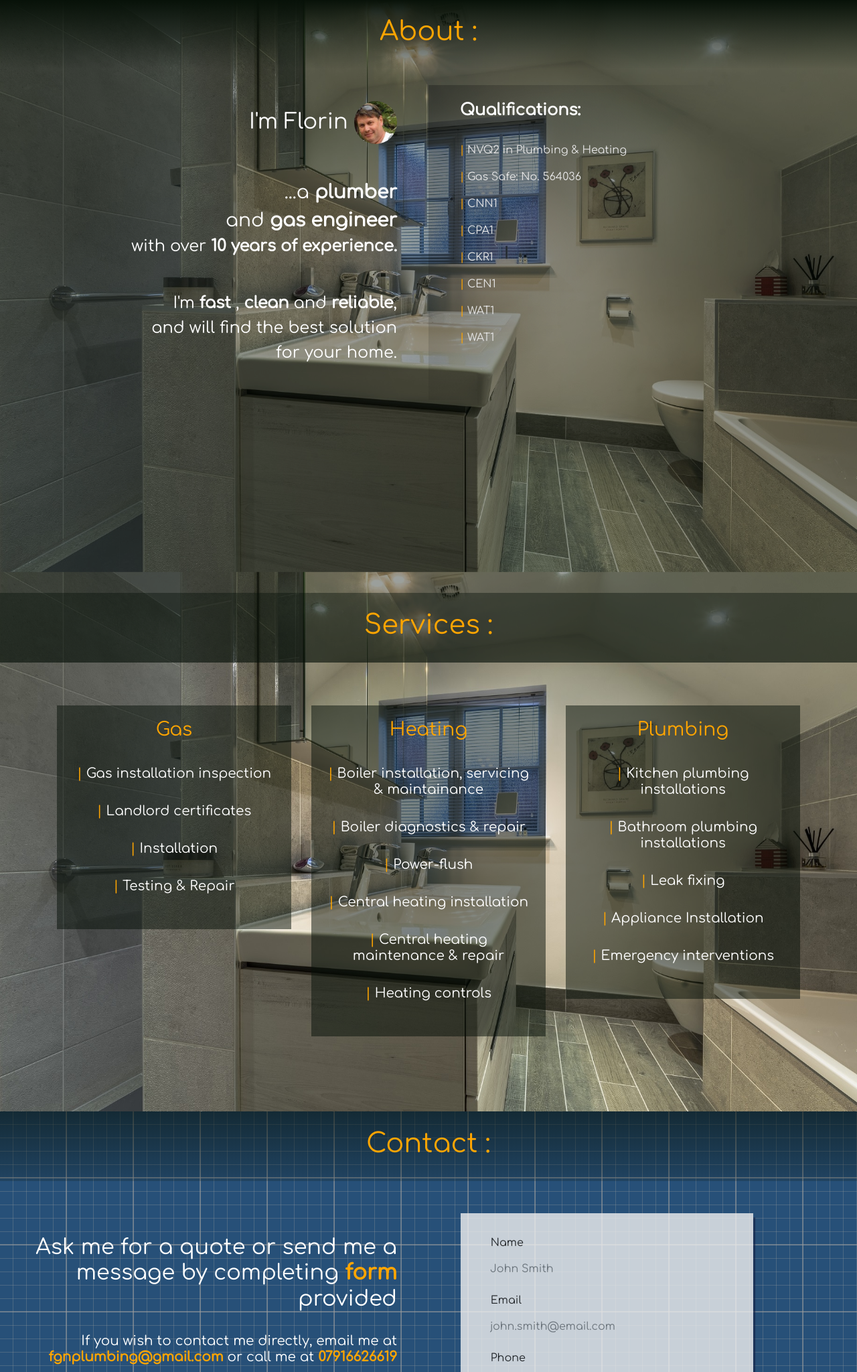
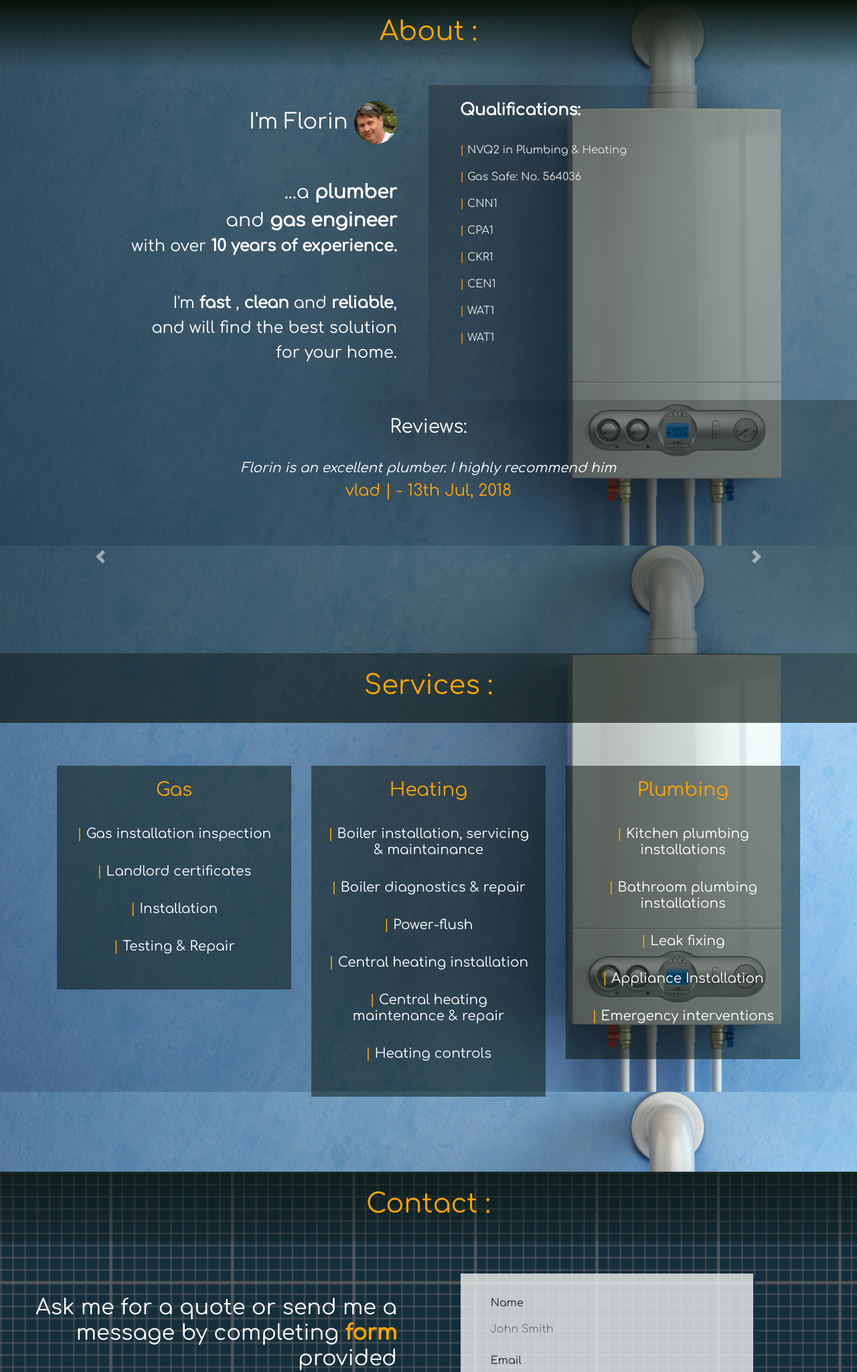
Before and after one commit to VLaD0S/WebPlumbing, a Django app: page / in a window 1280 px wide. Shown: the part 721-2769 px from the top of the page at 67% size. Run offline with Django 3.2, Linux system fonts and the light colour scheme; data comes from the database, SQL or seed files in the repository; data that the repository does not hold is empty; parts of the project's set-up code (start-up, migrations or seed data) failed here and were passed over; some libraries are stand-ins or nearby versions.

Commit message:
bug fix at the reviews view

```diff
--- a/WebPlumbing/settings.py
+++ b/WebPlumbing/settings.py
@@ -91,8 +91,8 @@ DATABASES = {
         'NAME': os.path.join(BASE_DIR, 'db.sqlite3'),
     }
 }
+
 """
-
 DATABASES = {
     'default': {
         'ENGINE': 'django.db.backends.postgresql',
--- a/plumbing/templates/_homefile.html
+++ b/plumbing/templates/_homefile.html
@@ -10,7 +10,7 @@
     }
 </style>
 <div data-spy="scroll" data-target="#navbar" data-offset="0">
-<div style="background-image:url({% static "images/bathroom.jpg" %}); background-size:cover; background-attachment: fixed; background-position: center">
+<div style="background-image:url({% static "images/boiler.jpg" %}); background-size:cover; background-attachment: fixed; background-position: center">
     <div name="aboutblock" style="background: rgba(7, 17, 8, 0.4)">
 
         <div class="text-center" style="background: linear-gradient(rgba(7, 17, 8, 1), rgba(7, 17, 8, 0.0))">
@@ -21,27 +21,10 @@
         <br>
         <div class="container">
             {% include "_about.html" %}
-        </div>
 
 
-        <div class=container" name="reviewblock" style="background:transparent; margin-left:4em; margin-right:4em; padding-left:4em;padding-right:4em;)">
-
-                <div id="demo" class="carousel slide" data-ride="carousel" style="backgound-color:transparent;height:18em;">
-                    <div class="carousel-inner">
-                        <div class="carousel-item active">
-                        </div>
-                        {% for rev in reviews %}
-
-                        <div class="carousel-item" style="text-align:center">
-                            <h5 class="overtheflow" style="color:white; overflow:hidden;"><i>"{{ rev.description }}"</i></h5>
-                            <h4 class="overtheflow" style="color:orange; overflow:hidden">{{rev.author}}<span style="color: orange"> | </span>{{rev.date}}</h4>
-                        </div>
-
-
-                        {% endfor %}
-                    </div>
-                </div>
         </div>
+            {% include "reviews.html" %}
 
         <div name="serviceblock" style="background:rgba(7, 17, 8, 0.4)">
             <br>
@@ -58,8 +41,8 @@
     </div>
 
 
-<div  class="graph-paper">
-    <div style="background-color:rgba(10, 10, 10, 0.4);">
+<div style="background-image:url({% static "images/graph-paper.jpeg" %}); background-size:cover">
+    <div style="background-color:rgba(0, 0, 0, 0.6);">
         <div name="contactblock" class="text-center" style="background: linear-gradient(rgba(7, 17, 8, 0.6), rgba(7, 17, 8, 0.2))">
             <br>
             <h1 style="color:orange">Contact :</h1>
--- a/plumbing/templates/gallery.html
+++ b/plumbing/templates/gallery.html
@@ -37,7 +37,7 @@
     }
 }
 </style>
-<div class="graph-paper">
+<div style="background-image:url({% static "images/brick_wall.jpg" %}); background-size:cover; background-attachment: fixed; background-position: center">
     <div style="background:rgba(7, 17, 8, 0.4)">
         <div style="background:rgba(7, 17, 8, 0.4)">
             <br>
--- a/plumbing/templates/home.html
+++ b/plumbing/templates/home.html
@@ -7,20 +7,7 @@
     .space {
         height:6em;
     }
-    .graph-paper {
-        background-color: rgb(59, 127, 192, 1.0);
 
-        background-image: -webkit-linear-gradient(rgb(255,255,255,0.5) 2px, transparent 2px), -webkit-linear-gradient(90deg, rgb(255,255,255,0.5) 2px, transparent 2px), -webkit-linear-gradient(rgba(255,255,255,.3) 1px, transparent 1px), -webkit-linear-gradient(90deg, rgba(255,255,255,.3) 1px, transparent 1px);
-        background-image: -moz-linear-gradient(rgb(255,255,255,0.5) 2px, transparent 2px), -moz-linear-gradient(90deg, rgb(255,255,255,0.5) 2px, transparent 2px), -moz-linear-gradient(rgba(255,255,255,.3) 1px, transparent 1px), -moz-linear-gradient(90deg, rgba(255,255,255,.3) 1px, transparent 1px);
-        background-image: -o-linear-gradient(rgb(255,255,255,0.5) 2px, transparent 2px), -o-linear-gradient(90deg, rgb(255,255,255,0.5) 2px, transparent 2px), -o-linear-gradient(rgba(255,255,255,.3) 1px, transparent 1px), -o-linear-gradient(90deg, rgba(255,255,255,.3) 1px, transparent 1px);
-        background-image: -ms-linear-gradient(rgb(255,255,255,0.5) 2px, transparent 2px), -ms-linear-gradient(90deg, rgb(255,255,255,0.5) 2px, transparent 2px), -ms-linear-gradient(rgba(255,255,255,.3) 1px, transparent 1px), -ms-linear-gradient(90deg, rgba(255,255,255,.3) 1px, transparent 1px);
-        background-image: linear-gradient(rgb(255,255,255,0.5) 2px, transparent 2px), linear-gradient(90deg, rgb(255,255,255,0.5) 2px, transparent 2px), linear-gradient(rgba(255,255,255,.3) 1px, transparent 1px), linear-gradient(90deg, rgba(255,255,255,.3) 1px, transparent 1px);
-
-        -webkit-background-size: 100px 100px, 100px 100px, 20px 20px, 20px 20px;
-        -moz-background-size: 100px 100px, 100px 100px, 20px 20px, 20px 20px;
-        background-size: 150x 150px, 150px 150px, 30px 30px, 30px 30px;
-        background-position: -2px -2px, -2px -2px, -1px -1px, -1px -1px;
-    }
 
   .stuck {
         position: fixed;
@@ -45,7 +32,7 @@
   }
 
   .navline {
-        padding-bottom:1em;
+        color:orange;
   }
 
   .about {
@@ -54,6 +41,9 @@
 
   .qualifications {
         text-align: left;
+  }
+  .reviews {
+     margin-left:4em; margin-right:4em; padding-left:4em;padding-right:4em
   }
 
   @media screen and ( max-width: 850px ) {
@@ -69,6 +59,12 @@
 
         .qualifications {
             text-align: center;
+        }
+
+        .reviews {
+            margin:0px;
+            padding-left:10px;
+            padding-right:10px;
         }
 
   }
--- a/plumbing/templates/qualifications.html
+++ b/plumbing/templates/qualifications.html
@@ -40,7 +40,8 @@
 
 <script type="text/javascript">
 
-    var demo = document.getElementById('demo')
+    var demo = document.getElementById('demo');
+
     document.addEventListener("DOMContentLoaded", function() {
         var request = new XMLHttpRequest();
         request.open('GET','http://127.0.0.1:8000/qualifications');
--- a/plumbing/templates/reviews.html
+++ b/plumbing/templates/reviews.html
@@ -1,10 +1,69 @@
 
-<div class="text-center">
-    <div class="text-center" style="font-size: 1em; background-color: rgba(255,255,255,0.5);">
-        <div style="padding: 1em;">
-            <br />
-                <h1>Reviews</h1>
-            <br />
-        </div>
-    </div>
+{% load staticfiles %}
+<div style="background: linear-gradient(225deg, rgb(10,10,10,0.3), rgb(10,10,10,0.0), rgb(10,10,10,0.0))">
+<br>
+<h3 style="text-align:center;color:white"> Reviews: </h3>
+<br>
+<div id="reviews" class="carousel slide reviews" data-ride="carousel" style="height:18em;background:transparent">
+   <div class="carousel-inner" id="review-block">
+       <div class="carousel-item active" style="text-align:center; color:white">
+            <h5 class="overtheflow" style="color:white; overflow:hidden;">
+                <i>Florin is an excellent plumber. I highly recommend him</i>
+            </h5>
+            <h4 class="overtheflow" style="color:orange; overflow:hidden">
+                vlad<span style="color: orange"> | </span> - 13th Jul, 2018
+            </h4>
+       </div>
+
+   </div>
+   <a class="carousel-control-prev" href="#reviews" role="button" data-slide="prev">
+    <span class="carousel-control-prev-icon" aria-hidden="true"></span>
+    <span class="sr-only">Previous</span>
+   </a>
+   <a class="carousel-control-next" href="#reviews" role="button" data-slide="next">
+    <span class="carousel-control-next-icon" aria-hidden="true"></span>
+    <span class="sr-only">Next</span>
+   </a>
 </div>
+
+</div>
+<script type="text/javascript">
+
+    var reviews = document.getElementById('review-block')
+    document.addEventListener("DOMContentLoaded", function() {
+        var request = new XMLHttpRequest();
+        request.open('GET','http://127.0.0.1:8000/reviews');
+        request.onload = function() {
+            var data  = JSON.parse(request.responseText);
+            console.log(data);
+            renderReview(data);
+        };
+        request.send();
+    });
+
+
+    function renderReview(data) {
+
+    var htmlstring = "";
+         for(var i=0; i<data.length; i++) {
+            htmlstring += "<div class=\"carousel-item\" style=\"text-align:center\">";
+            htmlstring += "<h5 class=\"overtheflow\" style=\"color:white; overflow:hidden;\"><i>\"";
+
+            htmlstring += data[i].description;
+            htmlstring += "\"</i></h5>";
+            htmlstring += "<h4 class=\"overtheflow\" style=\"color:orange; overflow:hidden\">";
+
+            htmlstring += data[i].author;
+            htmlstring += "<span style=\"color: orange\"> | </span>";
+
+            htmlstring += data[i].date;
+            htmlstring += "</h4></div>";
+
+
+        }
+
+        reviews.insertAdjacentHTML('beforeend', htmlstring);
+    }
+
+
+</script>
--- a/plumbing/urls.py
+++ b/plumbing/urls.py
@@ -1,5 +1,5 @@
 from django.conf.urls import url
-from plumbing.views import HomeView, QualificationView, ServicesView, ContactSave, GalleryView
+from plumbing.views import HomeView, QualificationView, ServicesView, ContactSave, GalleryView, ReviewView
 from django.conf.urls.static import static
 from django.conf import settings
 
@@ -8,6 +8,7 @@ urlpatterns = [
     url(r'^$', HomeView.as_view()),
     url(r'^qualifications/', QualificationView.as_view()),
     url(r'^services/', ServicesView.as_view()),
+    url(r'^reviews/', ReviewView.as_view()),
     url(r'^contact/', ContactSave.as_view()),
     url(r'^gallery/', GalleryView.as_view()),
     ] + static(settings.MEDIA_URL, document_root=settings.MEDIA_ROOT)
--- a/plumbing/views.py
+++ b/plumbing/views.py
@@ -22,6 +22,24 @@ class QualificationView(View):
         jsonarr = []
         for qual in qualification.objects.all():
             jsonarr.append({"qualification": qual.qual})
+
+        return HttpResponse(json.dumps(jsonarr))
+
+class ReviewView(View):
+
+    def get(self, request):
+        jsonarr = []
+        for rev in review.objects.all():
+            description = ""
+            if len(rev.description) > 256:
+                description = rev.description[:252] + "..."
+            else:
+                description = rev.description
+
+            jsonarr.append({"description": description,
+                            "author": rev.author,
+                            "date": rev.date,
+                            })
 
         return HttpResponse(json.dumps(jsonarr))
 
```
Also changed, not shown: plumbing/static/images/graph-paper.jpeg (added), 1 other file.
